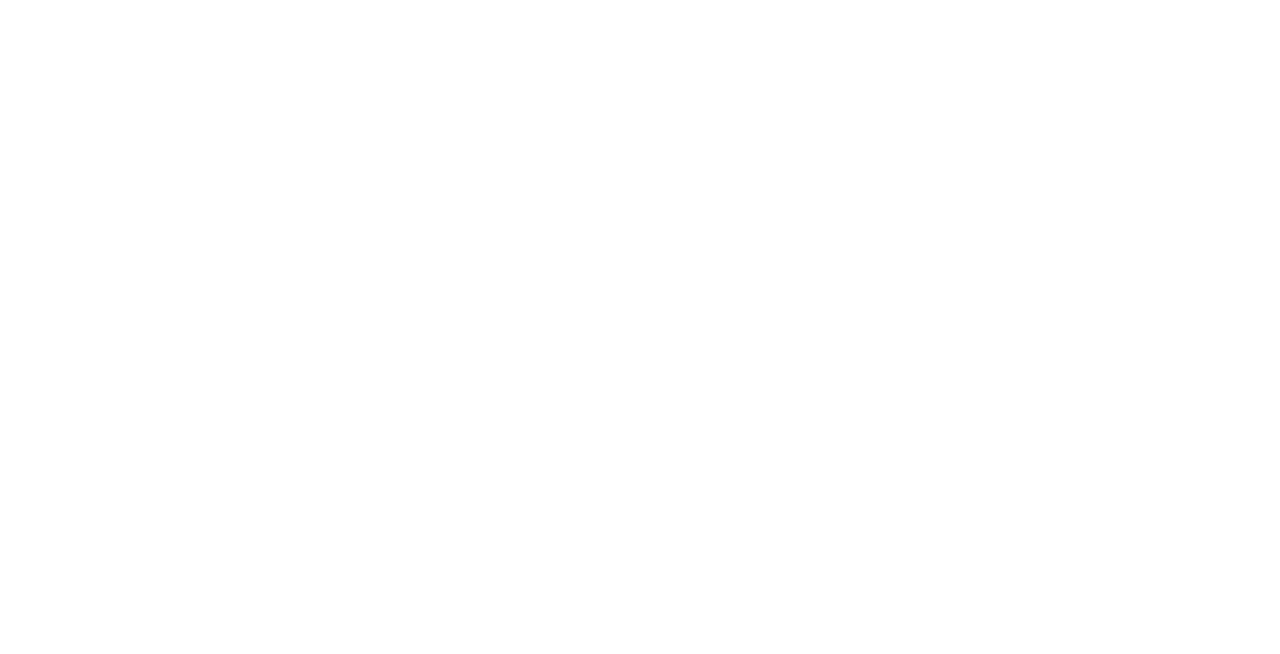
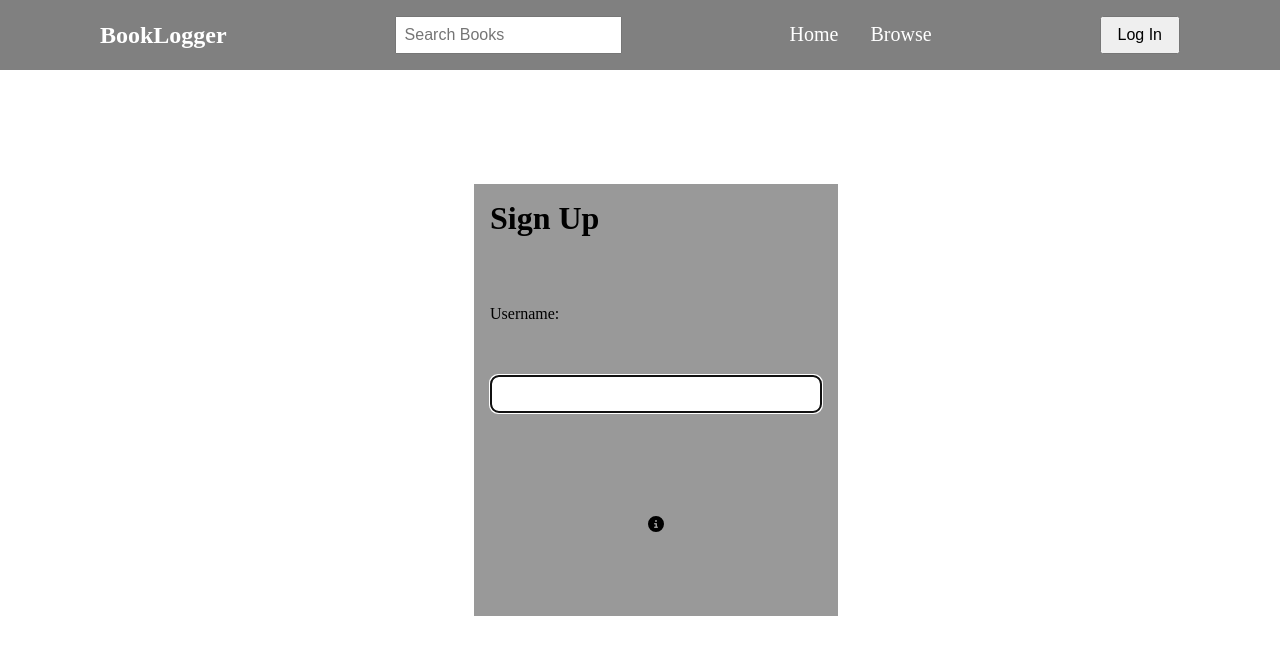
Before and after one commit to p2557506/book-logger, a React (Create React App) app in the folder client/: page /signup in a window 1280 px wide. Before the commit this address had no page. Shown: the top 654 px of the page. Built offline with nearby package versions, Linux system fonts and the light colour scheme.

Commit message:
Sign up page added with username input and validation

```diff
--- a/client/src/App.js
+++ b/client/src/App.js
@@ -2,6 +2,7 @@ import {BrowserRouter,Routes,Route} from "react-router-dom"
 import Home from "./pages/home/Home"
 import Browse from "./pages/browse/Browse";
 import Book from "./pages/book/Book";
+import SignUp from "./pages/signUp/SignUp";
 function App() {
   return (
     <div className="App">
@@ -10,6 +11,7 @@ function App() {
           <Route path="/" element={<Home/>}/>
           <Route path="/browse" element={<Browse/>}/>
           <Route path="/books/:id" element ={<Book/>}/>
+          <Route path="/signup" element={<SignUp/>}/>
         </Routes>
 
       </BrowserRouter>
--- a/client/src/pages/signUp/SignUp.jsx
+++ b/client/src/pages/signUp/SignUp.jsx
@@ -1,5 +1,7 @@
 import React , { useRef,useState,useEffect } from 'react';
 import Navbar from '../../components/navbar/Navbar';
+
+import "./signUp.scss"
 
 import { faCheck, faTimes, faInfoCircle} from "@fortawesome/free-solid-svg-icons"
 
@@ -26,11 +28,69 @@ const SignUp = () => {
     const [matchPwd,setMatchPwd] = useState("");
     const [validMatch,setValidMatch] = useState(false);
     const [matchFocus,setMatchFocus] = useState(false);
+
+    const [errMsg,setErrMsg] = useState("")
+    const [successMsg,setSuccess] = useState(false)
+
+    useEffect(() =>{
+        userRef.current.focus();
+    },[])
+
+    useEffect(()=>{
+        const result = USER_REGEX.test(userName);
+        console.log(result);
+        console.log(userName);
+        setValidName(result)
+    }, [userName])
+
+    useEffect(()=>{
+        const result = PWD_REGEX.test(pwd);
+        console.log(result);
+        console.log(pwd);
+        setValidName(result)
+        //Checks if pwd matches secon pwd input and holds boolean
+        const match = pwd === matchPwd;
+        setValidMatch(match)
+    }, [pwd,matchPwd])//If either pwd or match pwd change use effect runs again
+
+    useEffect(() =>{
+        setErrMsg("");
+    },[userName,pwd,matchPwd])
   return (
     <div>
         <Navbar/>
-        <div>
+        <div className="main">
 
+
+        <div className="formContainer">
+            <p ref={errRef} className={errMsg ? "errMsg" : "offScreen"} aria-live="assertive">{errMsg}</p>
+            <h1>Sign Up</h1>
+            <form >
+                <label htmlFor="username">
+                    Username:
+                    <span className={validName ? "valid" : "hide"}>
+                    <FontAwesomeIcon icon={faCheck}/>
+                    </span>
+                    <span className={validName || !userName ? "hide" : "invalid"}>
+                    <FontAwesomeIcon icon={faTimes}/>
+                    </span>
+                </label>
+                <input
+                 type="text"
+                 id="username"
+                 ref={userRef}
+                 autoComplete="off"
+                 onChange={(e) => setUserName(e.target.value)}
+                 required
+                 aria-invalid={validName ? "false" : "true"}
+                 aria-describedby="uidnote"
+                 onFocus={() => setUserFocus(true)}
+                 onBlur={() => setUserFocus(false)}
+                 />
+                 <p id="uidnote" className={userFocus && userName && !validName ? "instructions" : "offScreen"}></p>
+                 <FontAwesomeIcon icon={faInfoCircle}/>
+            </form>
+        </div>
         </div>
     </div>
   )
--- /dev/null
+++ b/client/src/pages/signUp/signUp.scss
@@ -0,0 +1,86 @@
+.main{
+    position: fixed;
+    top: 50%;
+    left: 50%;
+    /* bring your own prefixes */
+    transform: translate(-50%, -50%);
+
+.formContainer{
+    width: 100%;
+    max-width: 420px;
+    min-height: 400px;
+    display: flex;
+    flex-direction: column;
+    justify-content: flex-start;
+    padding: 1rem;
+    background-color: rgba(0,0,0,0.4);
+
+    form {
+        display: flex;
+        flex-direction: column;
+        justify-content: space-evenly;
+        flex-grow: 1;
+        padding-bottom: 1rem;
+
+        input[type="text"],
+        input[type="password"],
+        button,
+        textarea {
+        font-family: 'Nunito', sans-serif;
+        font-size: 22px;
+        padding: 0.25rem;
+        border-radius: 0.5rem;
+        }
+
+        label,
+        button {
+        margin-top: 1rem;
+        }
+
+        .instructions {
+            font-size: 0.75rem;
+            border-radius: 0.5rem;
+            background: #000;
+            color: #fff;
+            padding: 0.25rem;
+            position: relative;
+            bottom: -10px;
+        }
+
+        .instructions > svg {
+            margin-right: 0.25rem;
+        }
+
+        .offscreen {
+            position: absolute;
+            left: -9999px;
+        }
+
+        .hide {
+            display: none;
+        }
+
+        .valid {
+            color: limegreen;
+            margin-left: 0.25rem;
+        }
+
+        .invalid {
+            color: red;
+            margin-left: 0.25rem;
+        }
+
+        .errmsg {
+            background-color: lightpink;
+            color: firebrick;
+            font-weight: bold;
+            padding: 0.5rem;
+            margin-bottom: 0.5rem;
+        }
+
+        .line {
+            display: inline-block;
+        }
+    }
+}
+}
```
